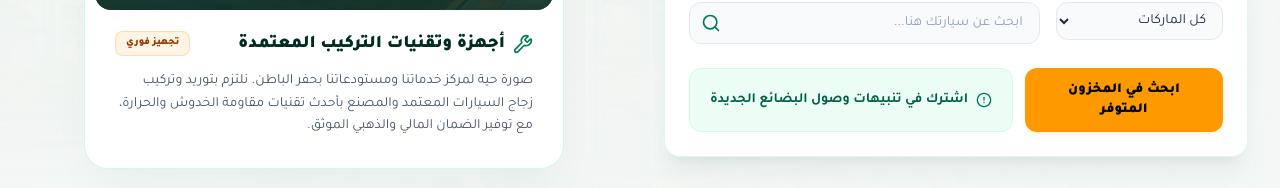
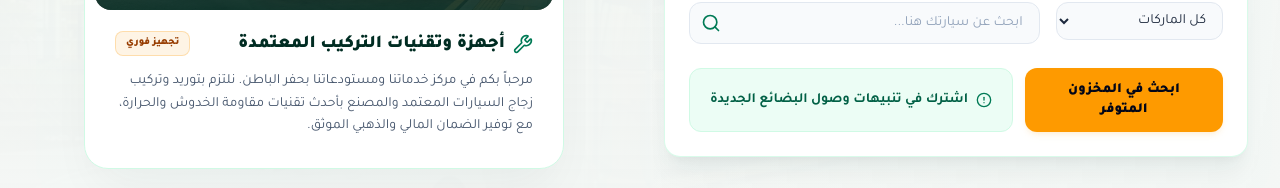
Before and after one commit to musu-deep/afaq-international, a React (Vite) app: page / in a window 1280 px wide. Shown: the part 602-790 px from the top of the page. Built offline with nearby package versions, Linux system fonts and the light colour scheme.

Commit message:
Update welcome message in Hero component

```diff
--- a/src/components/Hero.tsx
+++ b/src/components/Hero.tsx
@@ -224,7 +224,7 @@ export default function Hero({ onSearch, onSubscribeClick }: HeroProps) {
                 <span className="bg-amber-500/10 text-amber-800 border border-amber-500/25 text-[10px] px-2.5 py-1 rounded-lg font-black font-sans">تجهيز فوري</span>
               </div>
               <p className="text-slate-600 text-xs sm:text-sm leading-relaxed">
-                صورة حية لمركز خدماتنا ومستودعاتنا بحفر الباطن. نلتزم بتوريد وتركيب زجاج السيارات المعتمد والمصنع بأحدث تقنيات مقاومة الخدوش والحرارة، مع توفير الضمان المالي والذهبي الموثق.
+                مرحباً بكم في مركز خدماتنا ومستودعاتنا بحفر الباطن. نلتزم بتوريد وتركيب زجاج السيارات المعتمد والمصنع بأحدث تقنيات مقاومة الخدوش والحرارة، مع توفير الضمان المالي والذهبي الموثق.
               </p>
             </div>
           </motion.div>
```
